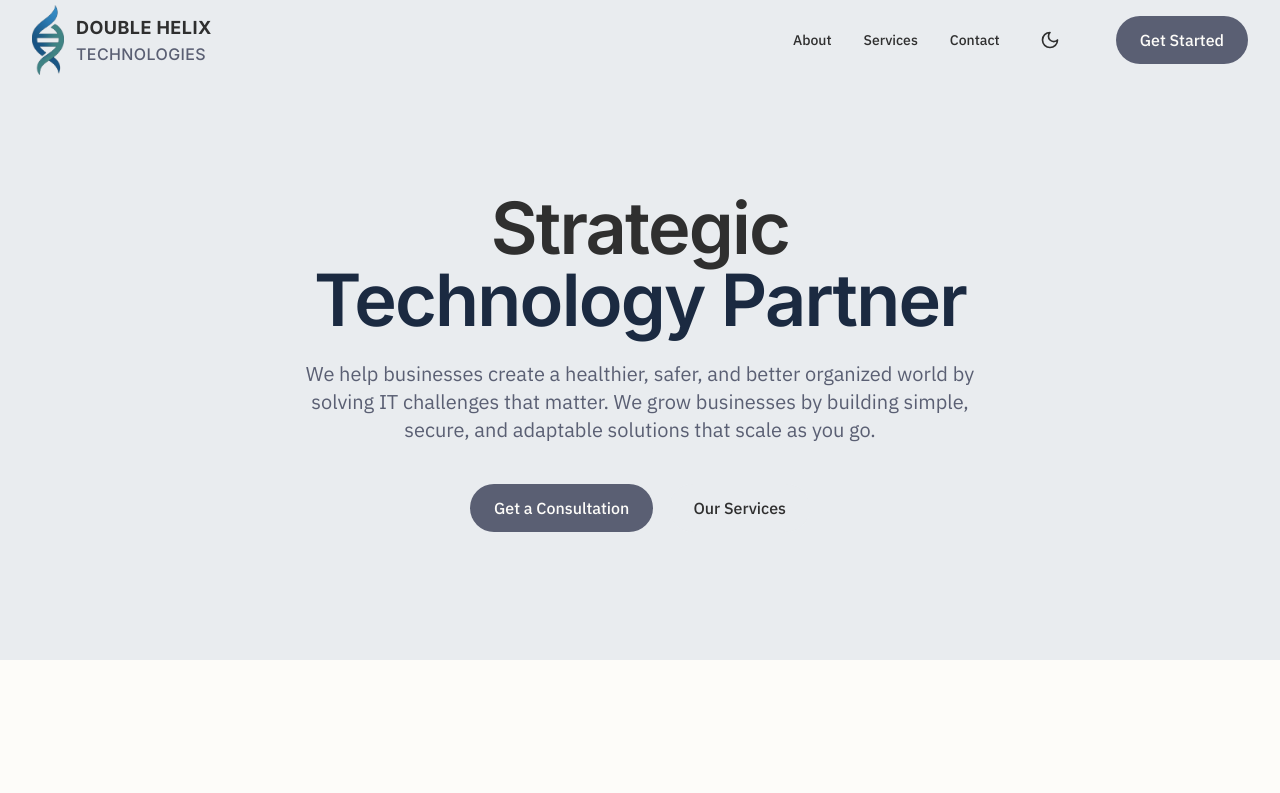
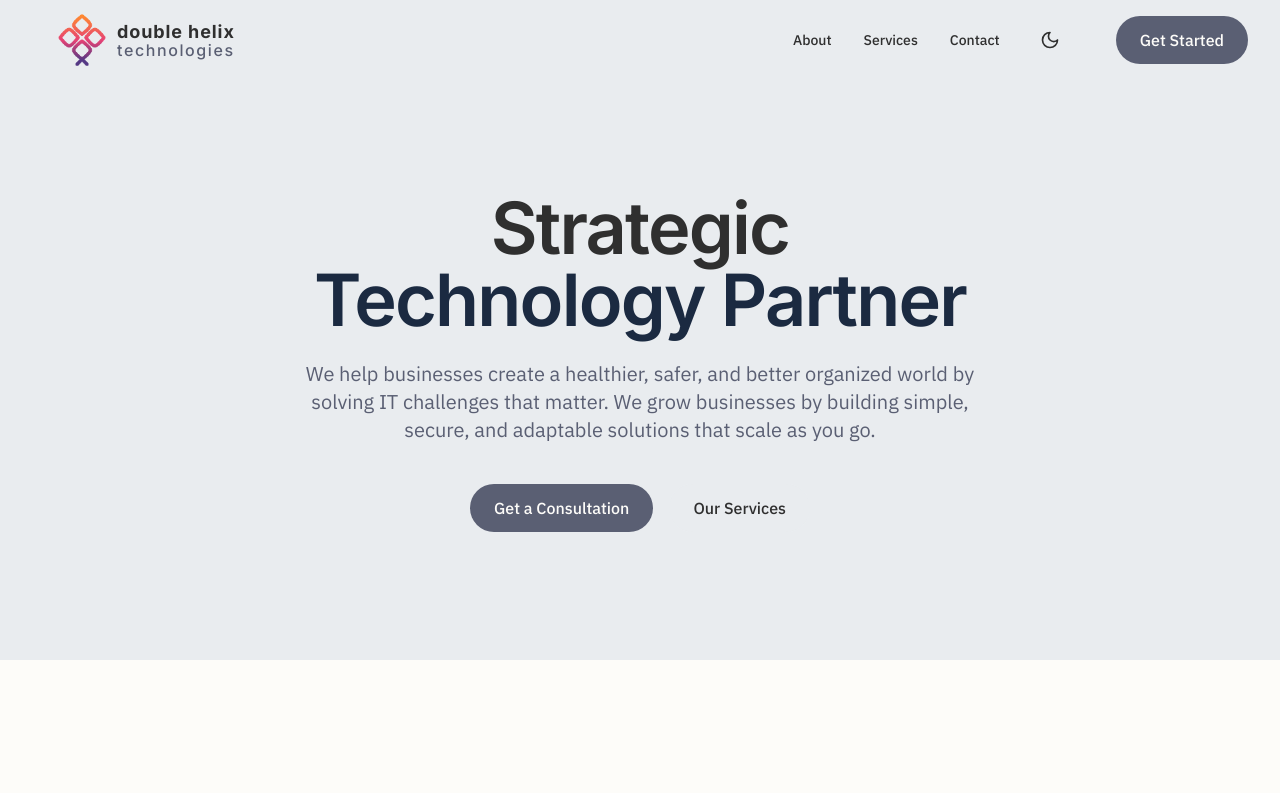
Before and after one commit to Double-Helix-Technologies/Double-Helix-Technologies.github.io, a Next.js app: page / in a window 1280 px wide. Shown: the top 793 px of the page. Built offline with nearby package versions, Linux system fonts and the light colour scheme.

Commit message:
Change logo

```diff
--- a/app/components/Navigation.tsx
+++ b/app/components/Navigation.tsx
@@ -33,17 +33,17 @@ export default function Navigation() {
     >
       <nav className="container-wide flex items-center justify-between h-20" aria-label="Global">
         <div className="flex">
-          <Link href="/" className="flex items-center gap-3">
+          <Link href="/" className="flex items-center gap-0">
             <Image
               src="/images/logo.png"
               alt="Double Helix Technologies Logo"
-              width={32}
+              width={100}
               height={0}
-              className="w-8 h-auto"
+              className="w-100 h-auto"
             />
             <div className="flex flex-col">
-              <span className="text-lg font-bold tracking-wide text-text-primary font-heading">DOUBLE HELIX</span>
-              <span className="text-md font-medium tracking-wide text-text-secondary font-heading">TECHNOLOGIES</span>
+              <span className="text-lg font-bold tracking-wide text-text-primary font-heading ml-[-15px] tracking-wider">double helix</span>
+              <span className="text-md font-medium tracking-wide text-text-secondary font-heading ml-[-15px] mt-[-8px] tracking-widest">technologies</span>
             </div>
           </Link>
         </div>
```
Also changed, not shown: public/images/logo.png.
